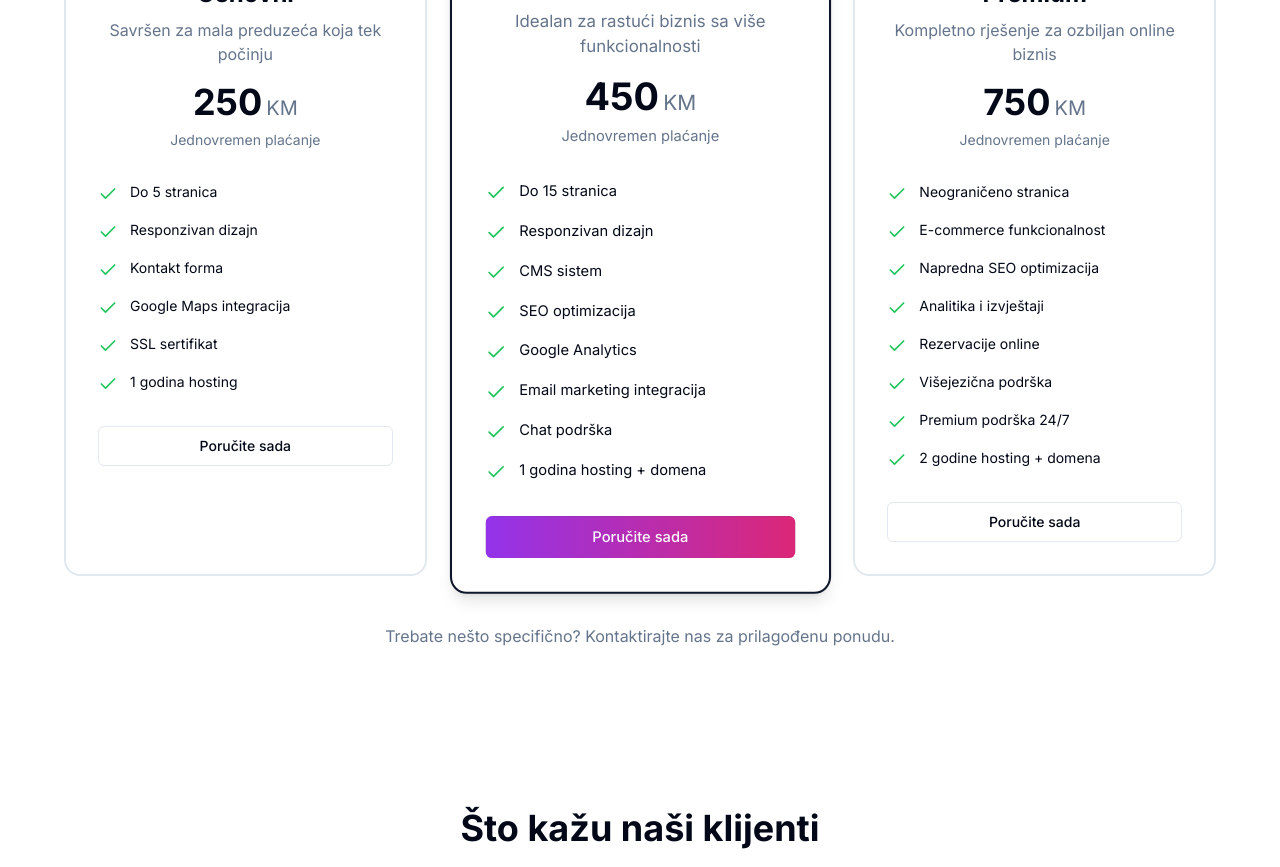
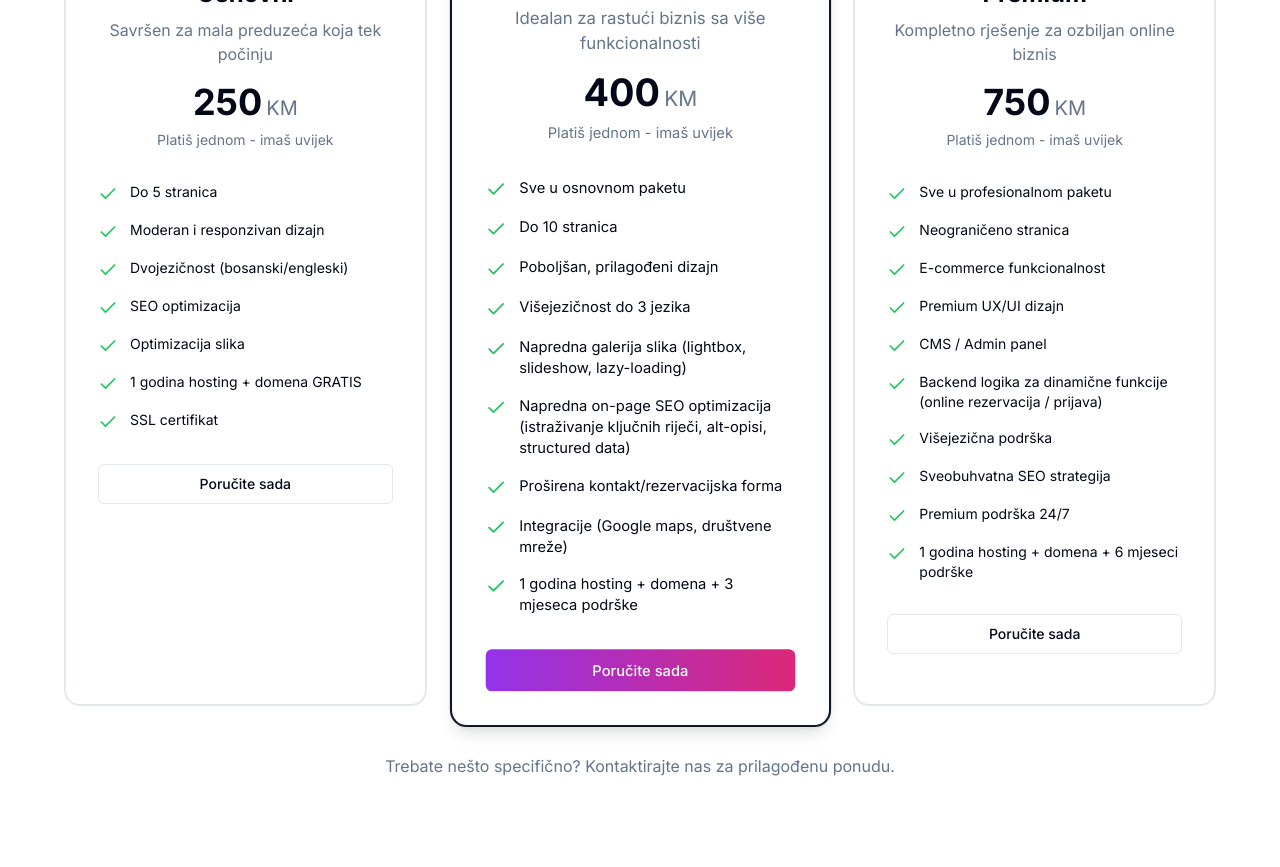
Before and after one commit to Fikretand/web-fokus-biligual-site, a React (Vite) app: page / in a window 1280 px wide. Shown: the part 3380-4247 px from the top of the page. Built offline with nearby package versions, Linux system fonts and the light colour scheme; no server answers.

Commit message:
Copy changes

```diff
--- a/src/components/PricingOptimized.tsx
+++ b/src/components/PricingOptimized.tsx
@@ -18,47 +18,51 @@ const PricingOptimized = () => {
       icon: <Star className="h-6 w-6" />,
       features: currentLanguage === 'bs' ? [
         'Do 5 stranica',
-        'Responzivan dizajn',
-        'Kontakt forma',
-        'Google Maps integracija',
-        'SSL sertifikat',
-        '1 godina hosting'
+        'Moderan i responzivan dizajn',
+        'Dvojezičnost (bosanski/engleski)',
+        'SEO optimizacija',
+        'Optimizacija slika',
+        '1 godina hosting + domena GRATIS',
+        'SSL certifikat'
       ] : [
         'Up to 5 pages',
-        'Responsive design',
-        'Contact form',
-        'Google Maps integration',
-        'SSL certificate',
-        '1 year hosting'
+        'Modern and responsive design',
+        'Bilingual (Bosnian/English)',
+        'SEO optimization',
+        'Image optimization',
+        '1 year hosting + domain FREE',
+        'SSL certificate'
       ],
       popular: false
     },
     {
       id: 'pro',
       name: currentLanguage === 'bs' ? 'Profesionalni' : 'Professional',
-      price: '450',
+      price: '400',
       description: currentLanguage === 'bs'
         ? 'Idealan za rastući biznis sa više funkcionalnosti'
         : 'Ideal for growing businesses with more functionality',
       icon: <Zap className="h-6 w-6" />,
       features: currentLanguage === 'bs' ? [
-        'Do 15 stranica',
-        'Responzivan dizajn',
-        'CMS sistem',
-        'SEO optimizacija',
-        'Google Analytics',
-        'Email marketing integracija',
-        'Chat podrška',
-        '1 godina hosting + domena'
+        'Sve u osnovnom paketu',
+        'Do 10 stranica',
+        'Poboljšan, prilagođeni dizajn',
+        'Višejezičnost do 3 jezika',
+        'Napredna galerija slika (lightbox, slideshow, lazy-loading)',
+        'Napredna on-page SEO optimizacija (istraživanje ključnih riječi, alt-opisi, structured data)',
+        'Proširena kontakt/rezervacijska forma',
+        'Integracije (Google maps, društvene mreže)',
+        '1 godina hosting + domena + 3 mjeseca podrške'
       ] : [
-        'Up to 15 pages',
-        'Responsive design',
-        'CMS system',
-        'SEO optimization',
-        'Google Analytics',
-        'Email marketing integration',
-        'Chat support',
-        '1 year hosting + domain'
+        'Everything in the Basic package',
+        'Up to 10 pages',
+        'Enhanced custom design',
+        'Multi-language support up to 3 languages',
+        'Advanced image gallery (lightbox, slideshow, lazy-loading)',
+        'Advanced on-page SEO optimization (keyword research, alt descriptions, structured data)',
+        'Extended contact/booking form',
+        'Integrations (Google Maps, social media)',
+        '1 year hosting + domain + 3 months support'
       ],
       popular: true
     },
@@ -71,23 +75,27 @@ const PricingOptimized = () => {
         : 'Complete solution for serious online business',
       icon: <Crown className="h-6 w-6" />,
       features: currentLanguage === 'bs' ? [
+        'Sve u profesionalnom paketu',
         'Neograničeno stranica',
         'E-commerce funkcionalnost',
-        'Napredna SEO optimizacija',
-        'Analitika i izvještaji',
-        'Rezervacije online',
+        'Premium UX/UI dizajn',
+        'CMS / Admin panel',
+        'Backend logika za dinamične funkcije (online rezervacija / prijava)',
         'Višejezična podrška',
+        'Sveobuhvatna SEO strategija ',
         'Premium podrška 24/7',
-        '2 godine hosting + domena'
+        '1 godina hosting + domena + 6 mjeseci podrške'
       ] : [
+        'Everything in the Professional package',
         'Unlimited pages',
         'E-commerce functionality',
-        'Advanced SEO optimization',
-        'Analytics and reports',
-        'Online booking system',
-        'Multi-language support',
+        'Premium UX/UI design',
+        'CMS / Admin panel',
+        'Backend logic for dynamic features (online booking / registration)',
+        'Multiple language support',
+        'Comprehensive SEO strategy',
         'Premium 24/7 support',
-        '2 years hosting + domain'
+        '1 year hosting + domain + 6 months support'
       ],
       popular: false
     }
@@ -149,7 +157,7 @@ const PricingOptimized = () => {
                   <span className="text-xl text-muted-foreground ml-1">KM</span>
                 </div>
                 <p className="text-sm text-muted-foreground" itemProp="description">
-                  {currentLanguage === 'bs' ? 'Jednovremen plaćanje' : 'One-time payment'}
+                  {currentLanguage === 'bs' ? 'Platiš jednom - imaš uvijek' : 'One-time payment'}
                 </p>
               </div>
 
```
